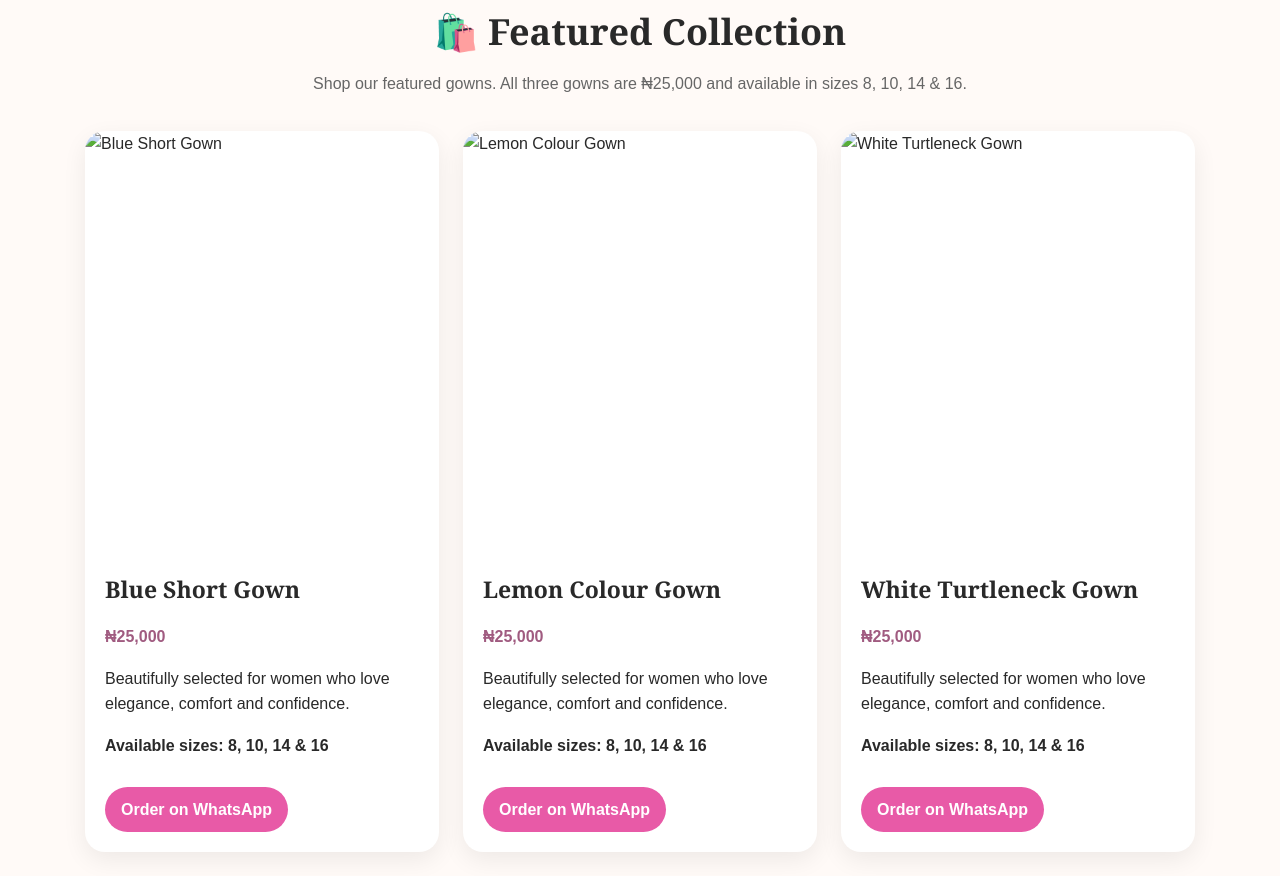
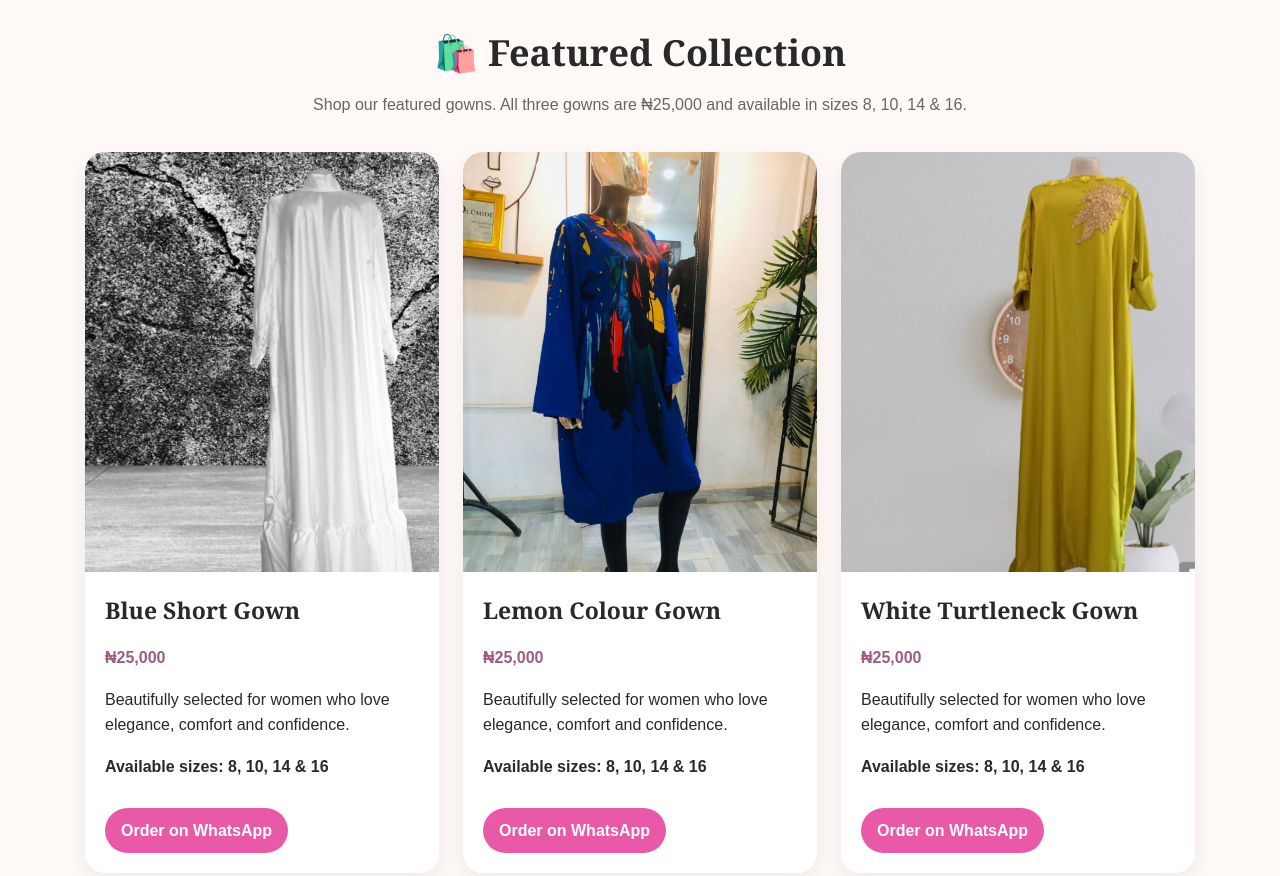
Before and after one commit to impressappreals-blip/impress-apparels-website, a plain HTML site: page index.html in a window 1280 px wide. Shown: the part 1109-1985 px from the top of the page. Drawn offline with Linux system fonts and the light colour scheme.

Commit message:
Add files via upload

```diff
--- a/index.html
+++ b/index.html
@@ -62,7 +62,7 @@
 <body>
 <header>
   <div class="nav">
-    <img src="assets/impress-apparels-logo.png" alt="Impress Apparels logo">
+    <img src="impress-apparels-logo.png" alt="Impress Apparels logo">
     <nav>
       <a href="#home">Home</a>
       <a href="#shop">Shop</a>
@@ -82,7 +82,7 @@
       <a class="btn" href="#shop">Shop Our Collection</a>
       <a class="btn gold" href="https://wa.me/2348160984071" target="_blank" rel="noopener">Chat on WhatsApp</a>
     </div>
-    <img class="hero-logo" src="assets/impress-apparels-logo.png" alt="Impress Apparels">
+    <img class="hero-logo" src="impress-apparels-logo.png" alt="Impress Apparels">
   </div>
 </section>
 
@@ -103,7 +103,7 @@
   <div class="products">
 
       <article class="product-card">
-        <img src="assets/product-blue-dress.jpg" alt="Blue Short Gown">
+        <img src="product-blue-dress.jpg" alt="Blue Short Gown">
         <div class="product-info">
           <h3>Blue Short Gown</h3>
           <p class="price">₦25,000</p>
@@ -113,7 +113,7 @@
       </article>
 
       <article class="product-card">
-        <img src="assets/product-mustard-maxi.jpg" alt="Lemon Colour Gown">
+        <img src="product-mustard-maxi.jpg" alt="Lemon Colour Gown">
         <div class="product-info">
           <h3>Lemon Colour Gown</h3>
           <p class="price">₦25,000</p>
@@ -123,7 +123,7 @@
       </article>
 
       <article class="product-card">
-        <img src="assets/product-white-maxi.jpg" alt="White Turtleneck Gown">
+        <img src="product-white-maxi.jpg" alt="White Turtleneck Gown">
         <div class="product-info">
           <h3>White Turtleneck Gown</h3>
           <p class="price">₦25,000</p>
```
Also changed, not shown: README.txt.
